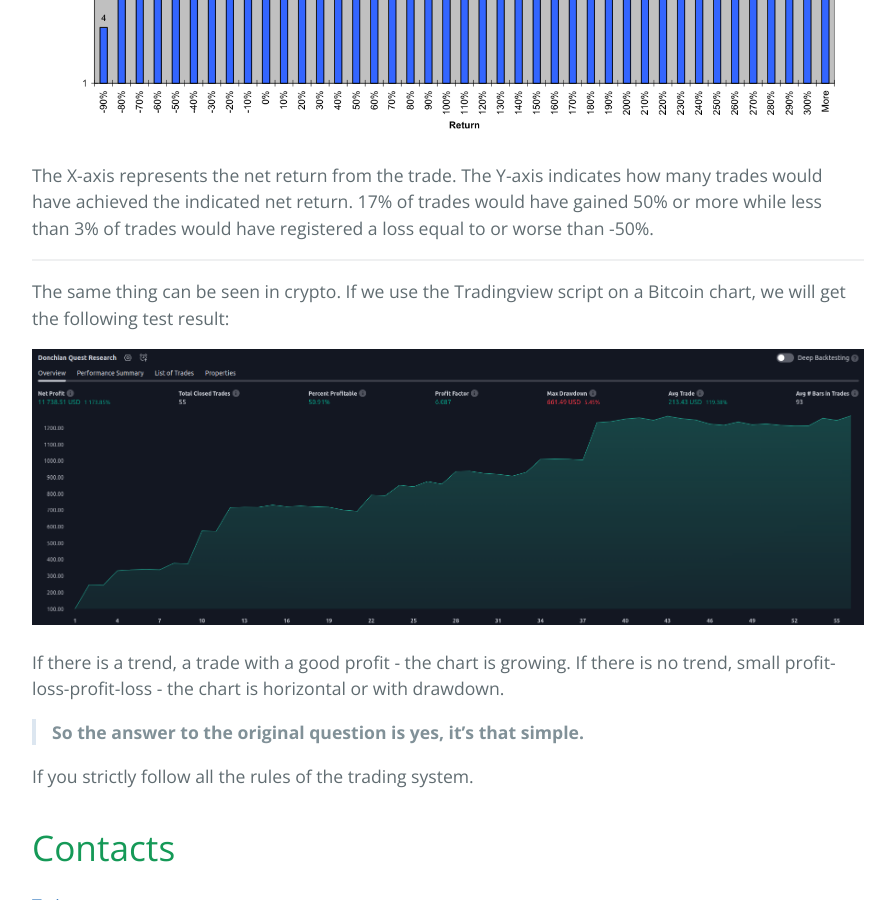
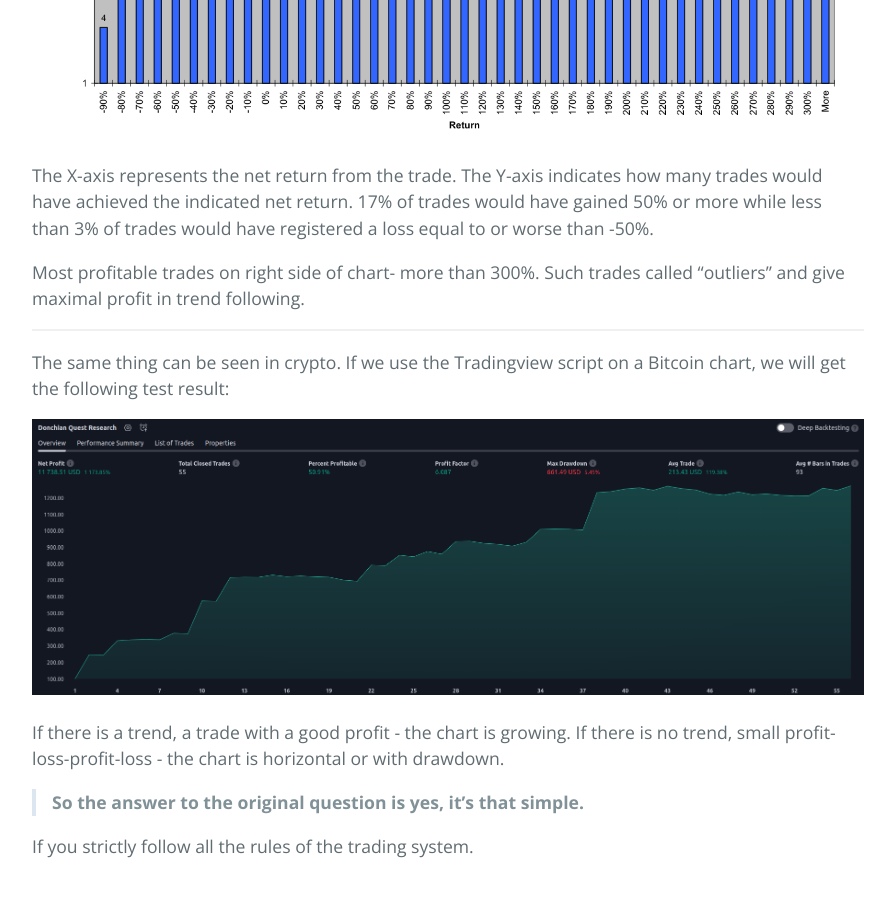
Before and after one commit to sergeyen7/sergeyen7.github.io, a Jekyll site: the page built from index.md, in a window 1280 px wide and 900 px high, scrolled down 9145 px. Shown: the whole window, without its empty margins (192-1087 px from the left). Built offline with Jekyll 4.4.1, drawn with Linux system fonts in a browser that asks for light colours; nearby versions of some CDN libraries.

Commit message:
Update index.md

```diff
--- a/index.md
+++ b/index.md
@@ -276,6 +276,8 @@ Here is an example of how the trend following strategy works in real world. It w
 
 The X-axis represents the net return from the trade. The Y-axis indicates how many trades would have achieved the indicated net return. 17% of trades would have gained 50% or more while less than 3% of trades would have registered a loss equal to or worse than -50%.
 
+Most profitable trades on right side of chart- more than 300%. Such trades called "outliers" and give maximal profit in trend following.
+
 * * *
 
 The same thing can be seen in crypto. If we use the Tradingview script on a Bitcoin chart, we will get the following test result:
```
